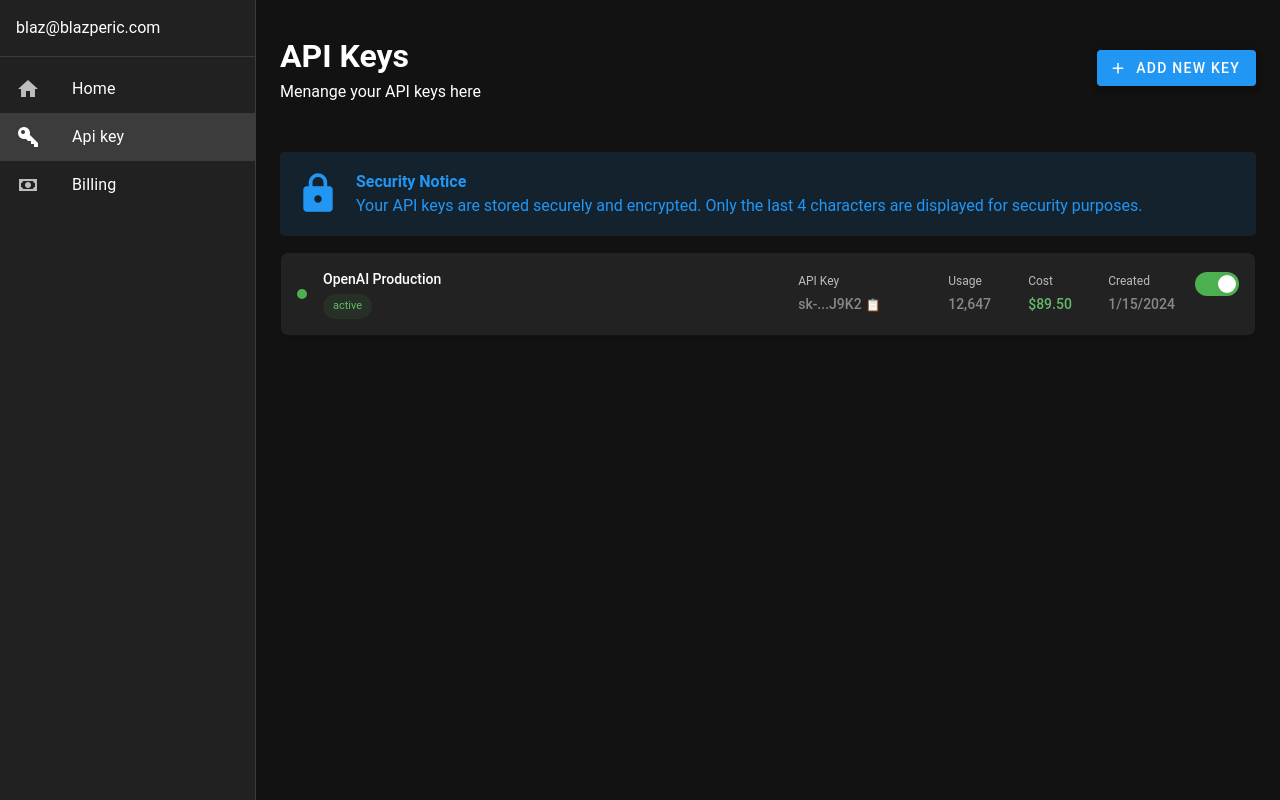
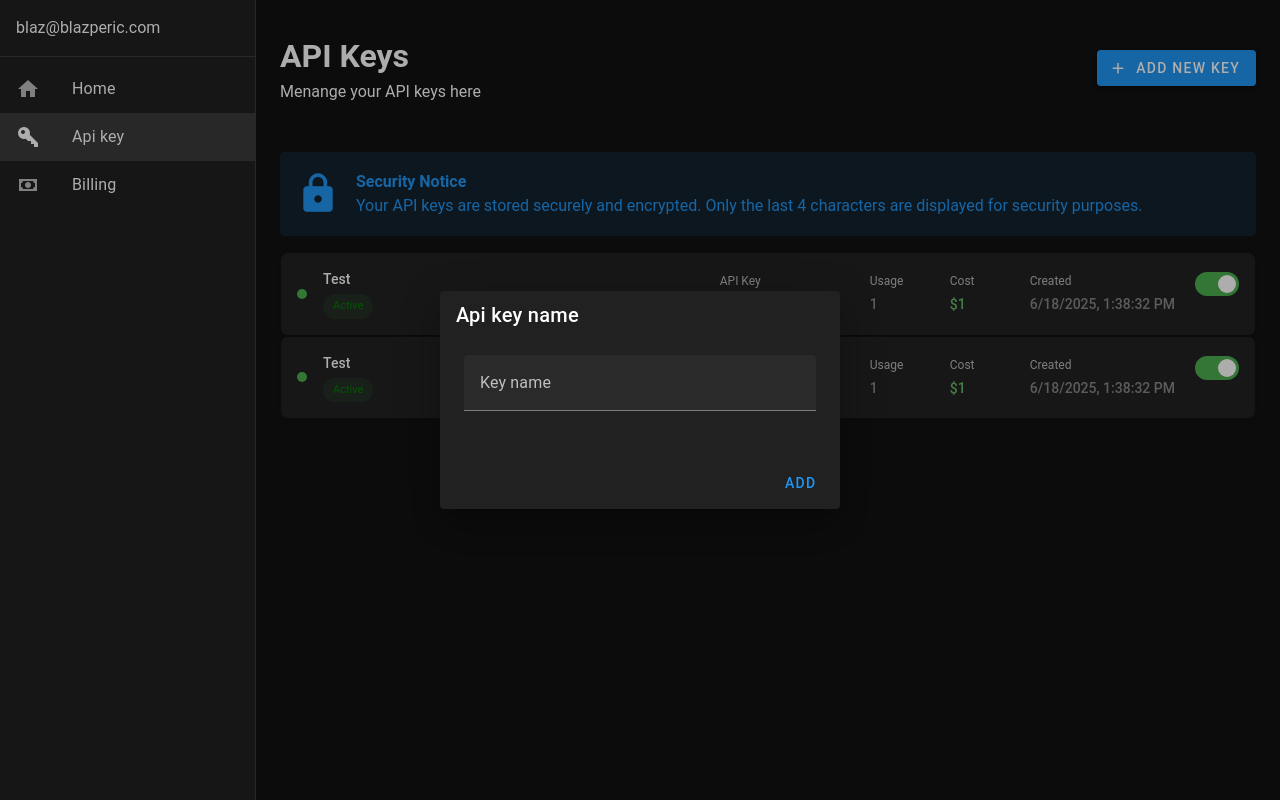
Before and after one commit to blazp04-fakultet/ip-aup, a Vue app in the folder ip/: page /token in a window 1280 px wide. Both pictures are taken after a click on the button "ADD NEW KEY". Built offline with nearby package versions, Linux system fonts and the light colour scheme; a small style sheet from the web is missing.

Commit message:
added rest of the stores

```diff
--- a/ip/src/components/ApiKeyCard.vue
+++ b/ip/src/components/ApiKeyCard.vue
@@ -1,13 +1,20 @@
 <template>
   <div class="api-key-card">
     <div class="card-row">
-      <!-- Status Icon & Name -->
       <div class="col col-name">
         <div class="status-section">
           <div class="status-icon" />
           <div class="name-section">
-            <div class="service-name">OpenAI Production</div>
-            <div class="status-chip">active</div>
+            <div class="service-name">{{ token.name }}</div>
+            <div
+              class="status-chip"
+              :style="{
+                color: token.isActive ? 'green' : 'red',
+                backgroundColor: token.isActive ? '  #263027' : '#360101',
+              }"
+            >
+              {{ token.isActive ? "Active" : "Inactive" }}
+            </div>
           </div>
         </div>
       </div>
@@ -16,29 +23,32 @@
         <div class="col col-key">
           <div class="label">API Key</div>
           <div class="key">
-            sk-...J9K2
-            <span class="copy-icon" @click="copyKey">📋</span>
+            {{ token.apiKey }}
           </div>
         </div>
 
         <div class="col col-small">
           <div class="label">Usage</div>
-          <div class="value">12,647</div>
+          <div class="value">{{ token.tokenUsage }}</div>
         </div>
 
         <div class="col col-small">
           <div class="label">Cost</div>
-          <div class="value green-text">$89.50</div>
+          <div class="value green-text">${{ token.moneySpent }}</div>
         </div>
 
         <div class="col">
           <div class="label">Created</div>
-          <div class="value">1/15/2024</div>
+          <div class="value">{{ token.createdAt.toLocaleString() }}</div>
         </div>
 
         <div class="col col-toggle">
           <label class="switch">
-            <input v-model="isEnabled" type="checkbox">
+            <input
+              v-model="token.isActive"
+              type="checkbox"
+              @click="handleClick"
+            />
             <span class="slider" />
           </label>
         </div>
@@ -47,15 +57,19 @@
   </div>
 </template>
 
-<script setup>
-import { ref } from 'vue'
+<script setup lang="ts">
+import { ref } from "vue";
+import { type ApiKeyDto } from "@/models/dto/apiKeyDto";
 
-const isEnabled = ref(true)
+const props = defineProps<{
+  token: ApiKeyDto;
+}>();
+console.log("props.token");
+console.log(props.token);
 
-const copyKey = () => {
-  // Add copy functionality here
-  console.log('Copy API key')
-}
+const handleClick = () => {
+  console.log("Checkbox clicked!");
+};
 </script>
 
 <style scoped>
@@ -133,8 +147,7 @@ const copyKey = () => {
   display: inline-block;
   padding: 4px 10px;
   font-size: 11px;
-  background-color: #263027;
-  color: #64B968;
+
   border-radius: 14px;
   width: fit-content;
 }
@@ -171,7 +184,7 @@ const copyKey = () => {
 }
 
 .green-text {
-  color: #64B968;
+  color: #64b968;
 }
 
 .switch {
@@ -211,11 +224,11 @@ const copyKey = () => {
   border-radius: 50%;
 }
 
-input:checked+.slider {
+input:checked + .slider {
   background-color: #4caf50;
 }
 
-input:checked+.slider:before {
+input:checked + .slider:before {
   transform: translateX(20px);
 }
 
--- a/ip/src/pages/billing.vue
+++ b/ip/src/pages/billing.vue
@@ -7,7 +7,7 @@
     <v-card>
       <v-card-item>
         <v-card-title>Stanje računa: </v-card-title>
-        <v-card-subtitle> 15,845 KM</v-card-subtitle>
+        <v-card-subtitle> {{ billingStore.balance }} $</v-card-subtitle>
       </v-card-item>
     </v-card>
 
@@ -19,11 +19,25 @@
       </v-card-item>
       <v-card-text>
         <v-form>
-          <v-text-field label="Kolicina" variant="outlined" />
+          <v-text-field label="Kolicina" variant="outlined" v-model="amount" />
         </v-form>
-        <v-btn block color="primary">Dopuni</v-btn>
+        <v-btn block color="primary" @click="addBalance">Dopuni</v-btn>
       </v-card-text>
     </v-card>
-
   </v-container>
 </template>
+
+<script setup lang="ts">
+import { useBillingStore } from "@/stores/billingStore";
+
+const billingStore = useBillingStore();
+const amount = ref(0);
+
+onMounted(() => {
+  billingStore.getBalance();
+});
+
+const addBalance = async () => {
+  await billingStore.addBalance(amount.value);
+};
+</script>
--- a/ip/src/pages/token.vue
+++ b/ip/src/pages/token.vue
@@ -1,8 +1,3 @@
-<script setup lang="ts">
-import ApiKeyCard from '@/components/ApiKeyCard.vue';
-
-</script>
-
 <template>
   <v-container class="py-8 px-6" fluid>
     <div class="heading-section">
@@ -11,20 +6,62 @@ import ApiKeyCard from '@/components/ApiKeyCard.vue';
         <p>Menange your API keys here</p>
       </div>
       <div>
-        <v-btn color="primary" prepend-icon="mdi-plus">
+        <v-btn color="primary" prepend-icon="mdi-plus" @click="dialog = true">
           Add new key
         </v-btn>
       </div>
-
     </div>
-    <v-alert type="info" class="mb-4 mt-12" dense prominent icon="mdi-lock" variant="tonal">
-      <strong>Security Notice</strong><br>
-      Your API keys are stored securely and encrypted. Only the last 4 characters are displayed for security purposes.
+    <v-alert
+      type="info"
+      class="mb-4 mt-12"
+      dense
+      prominent
+      icon="mdi-lock"
+      variant="tonal"
+    >
+      <strong>Security Notice</strong><br />
+      Your API keys are stored securely and encrypted. Only the last 4
+      characters are displayed for security purposes.
     </v-alert>
 
-    <ApiKeyCard />
+    <template v-for="apiKey in tokenStore.apiKeys">
+      <ApiKeyCard :token="apiKey" />
+    </template>
+
+    <v-dialog v-model="dialog" max-width="400">
+      <v-card>
+        <v-card-title>Api key name</v-card-title>
+        <v-card-text>
+          <v-text-field v-model="keyName" label="Key name" />
+          <v-card-text v-if="tokenStore.newApiKey !== ''">
+            <span class="text-subtitle-1">API Key: </span>
+            <span class="text-caption">{{ tokenStore.newApiKey }}</span>
+          </v-card-text>
+        </v-card-text>
+        <v-card-actions>
+          <v-btn color="primary" @click="addNewApiKey">Add</v-btn>
+        </v-card-actions>
+      </v-card>
+    </v-dialog>
   </v-container>
 </template>
+
+<script setup lang="ts">
+import { useTokeStore } from "@/stores/tokenStore";
+import { ref } from "vue";
+
+const tokenStore = useTokeStore();
+const dialog = ref(false);
+const keyName = ref("");
+
+onMounted(async () => {
+  await tokenStore.getApiKeys();
+});
+
+const addNewApiKey = async () => {
+  await tokenStore.addNewApiKey(keyName.value);
+};
+</script>
 
 <style>
 .heading-section {
--- /dev/null
+++ b/ip/src/stores/billingStore.ts
@@ -0,0 +1,20 @@
+import { defineStore } from "pinia";
+
+export const useBillingStore = defineStore("billingStore", () => {
+  const balance = ref<number>(0);
+
+  const getBalance = async () => {
+    await new Promise((resolve) => setTimeout(resolve, 2000));
+    balance.value = 1000;
+  };
+
+  const addBalance = async (amount: number) => {
+    await new Promise((resolve) => setTimeout(resolve, 2000));
+    balance.value += amount;
+  };
+  return {
+    balance,
+    getBalance,
+    addBalance,
+  };
+});
--- /dev/null
+++ b/ip/src/stores/tokenStore.ts
@@ -0,0 +1,47 @@
+import type { ApiKeyDto } from "@/models/dto/apiKeyDto";
+import { defineStore } from "pinia";
+
+export const useTokeStore = defineStore("tokenStore", () => {
+  const apiKeys = ref<ApiKeyDto[]>([]);
+  const newApiKey = ref("");
+
+  const getApiKeys = async () => {
+    apiKeys.value = [
+      {
+        id: 1,
+        apiKey: "1234",
+        tokenUsage: 1,
+        moneySpent: 1,
+        createdAt: new Date(),
+        name: "Test",
+        isActive: true,
+      },
+      {
+        id: 2,
+        apiKey: "1234",
+        tokenUsage: 1,
+        moneySpent: 1,
+        createdAt: new Date(),
+        name: "Test",
+        isActive: true,
+      },
+    ];
+  };
+
+  const addNewApiKey = async (name: string) => {
+    newApiKey.value = "ybgjkndsbjkadsfhjkdshfs";
+
+    console.log("newApiKey", newApiKey.value);
+  };
+  const clear = async () => {
+    newApiKey.value = "";
+  };
+
+  return {
+    apiKeys,
+    newApiKey,
+    clear,
+    getApiKeys,
+    addNewApiKey,
+  };
+});
```
